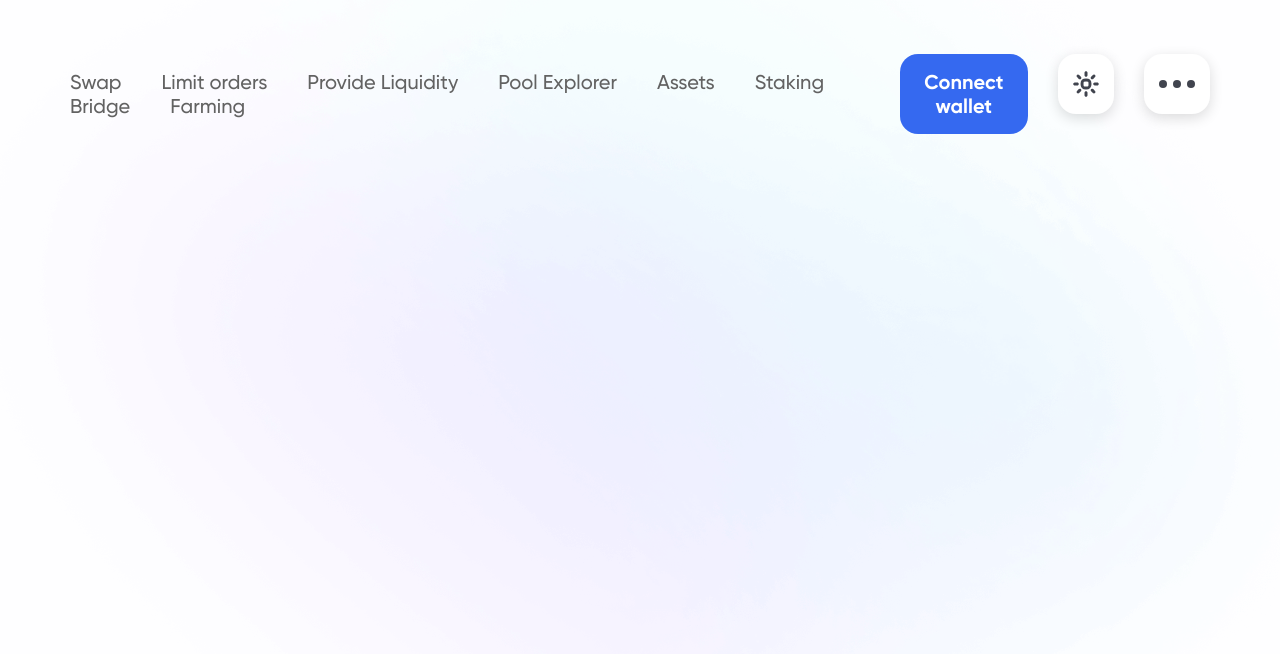
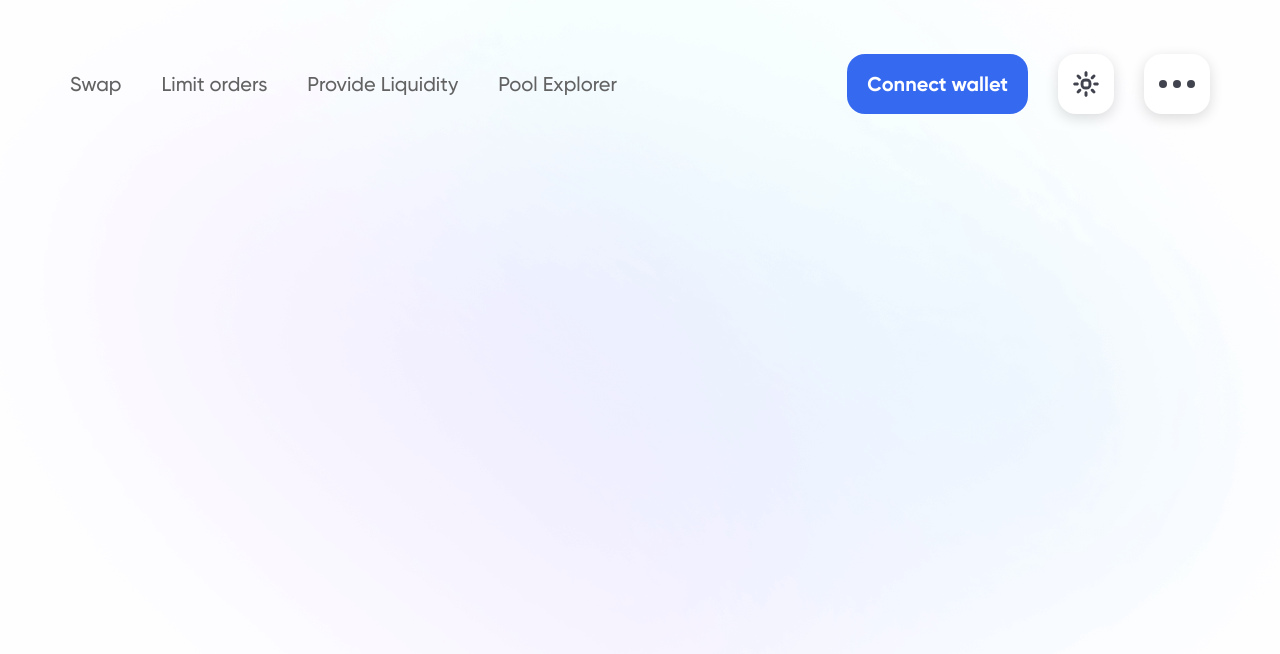
Before and after one commit to MaxAkkerman/DexOfficialMock, a React (Create React App) app: page / in a window 1280 px wide. Shown: the top 654 px of the page. Built offline with nearby package versions, Linux system fonts and the light colour scheme.

Commit message:
chore: remove redundant links from nav

```diff
--- a/src/components/Header/Header.js
+++ b/src/components/Header/Header.js
@@ -72,50 +72,6 @@ export default function Header() {
             >
               Pool Explorer
             </NavLink>
-            <NavLink
-              id="nav-wallet"
-              to="/wallet"
-              className={
-                linkIsActive('/wallet')
-                  ? 'header-link header-link--active'
-                  : 'header-link'
-              }
-            >
-              Assets
-            </NavLink>
-            <NavLink
-              id="nav-stacking"
-              to="/staking"
-              className={
-                linkIsActive('/staking')
-                  ? 'header-link header-link--active'
-                  : 'header-link'
-              }
-            >
-              Staking
-            </NavLink>
-            <NavLink
-              id="nav-bridge"
-              to="/bridge"
-              className={
-                linkIsActive('/bridge')
-                  ? 'header-link header-link--active'
-                  : 'header-link'
-              }
-            >
-              Bridge
-            </NavLink>
-            <NavLink
-              id="nav-farming"
-              to="/farming"
-              className={
-                linkIsActive('/farming')
-                  ? 'header-link header-link--active'
-                  : 'header-link'
-              }
-            >
-              Farming
-            </NavLink>
           </div>
         </div>
         <div className="header-wrap">
```
